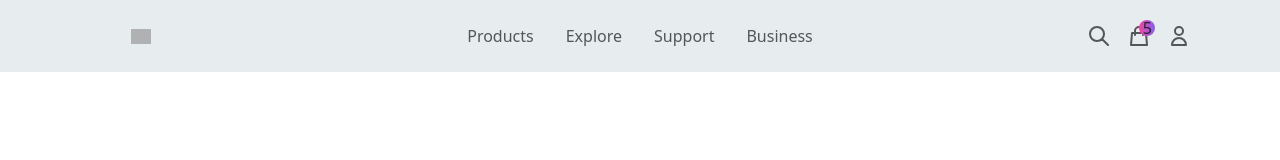
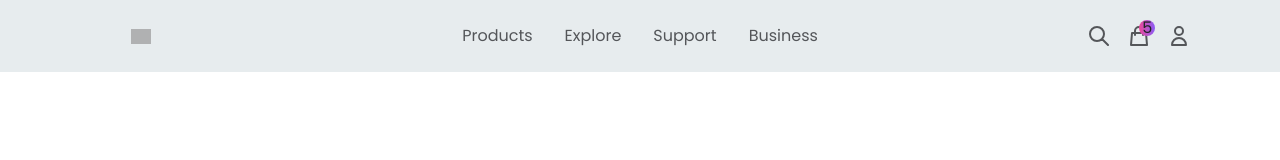
Before and after one commit to Morkachukzy/apple-redesign, a Next.js app: page / in a window 1280 px wide. Shown: the top 160 px of the page. Built offline with nearby package versions, Linux system fonts and the light colour scheme; grey boxes are pictures that could not be loaded.

Commit message:
add popppins font

```diff
--- a/styles/globals.css
+++ b/styles/globals.css
@@ -1,10 +1,12 @@
+@import url("https://fonts.googleapis.com/css2?family=Poppins:ital,wght@0,100;0,200;0,300;0,400;0,500;0,600;0,700;0,800;0,900;1,100;1,200;1,300;1,400;1,500;1,600;1,700;1,800;1,900&display=swap");
+
 @tailwind base;
 @tailwind components;
 @tailwind utilities;
 
 @layer base {
   body {
-    @apply text-[#232428];
+    @apply font-body text-[#232428];
   }
 }
 
--- a/tailwind.config.js
+++ b/tailwind.config.js
@@ -1,11 +1,15 @@
 /** @type {import('tailwindcss').Config} */
 module.exports = {
   content: [
-    './pages/**/*.{js,ts,jsx,tsx}',
-    './components/**/*.{js,ts,jsx,tsx}',
+    "./pages/**/*.{js,ts,jsx,tsx}",
+    "./components/**/*.{js,ts,jsx,tsx}",
   ],
   theme: {
-    extend: {},
+    extend: {
+      fontFamily: {
+        body: ["Poppins", "sans-serif"],
+      },
+    },
   },
   plugins: [],
-}
+};
```
